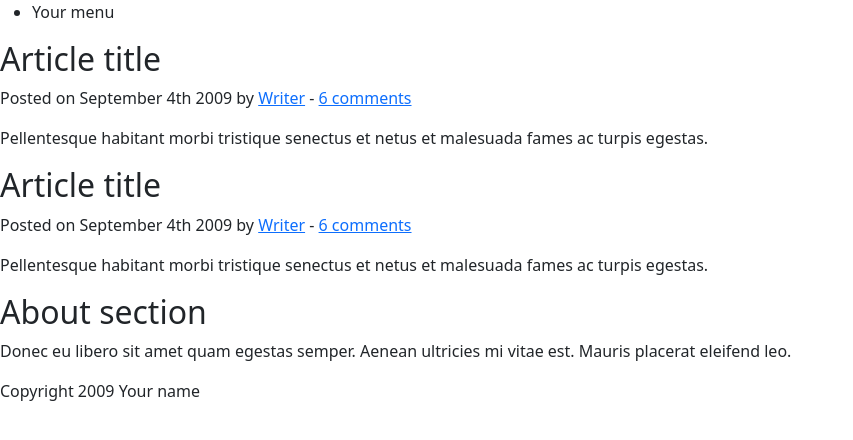
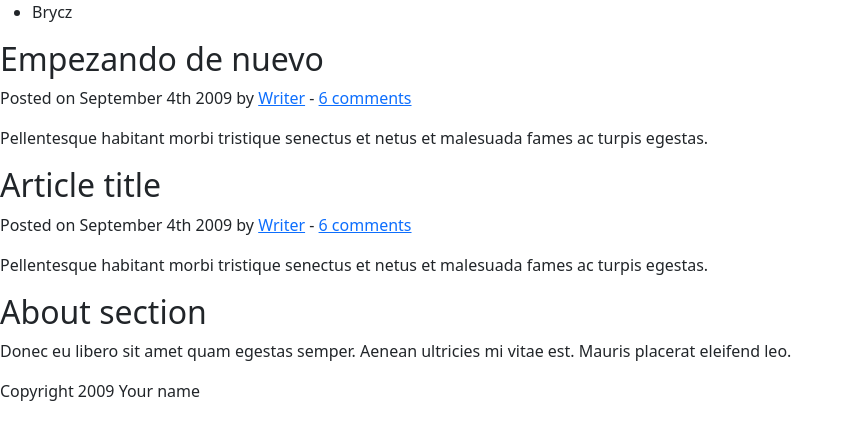
Before and after one commit to BryanJCuellar/demo-repo2, a plain HTML site: page index.html in a window 1280 px wide. Shown: the whole page, without its empty margins (0-853 px from the left). Drawn offline with nearby package versions, Linux system fonts and the light colour scheme.

Commit message:
Modificacion de titulos

```diff
--- a/index.html
+++ b/index.html
@@ -15,7 +15,7 @@
 	<header>
 		<nav>
 			<ul>
-				<li>Your menu</li>
+				<li>Brycz</li>
 			</ul>
 		</nav>
 	</header>
@@ -24,7 +24,7 @@
 
 		<article>
 			<header>
-				<h2>Article title</h2>
+				<h2>Empezando de nuevo</h2>
 				<p>Posted on <time datetime="2009-09-04T16:31:24+02:00">September 4th 2009</time> by <a
 						href="#">Writer</a> - <a href="#comments">6 comments</a></p>
 			</header>
```
